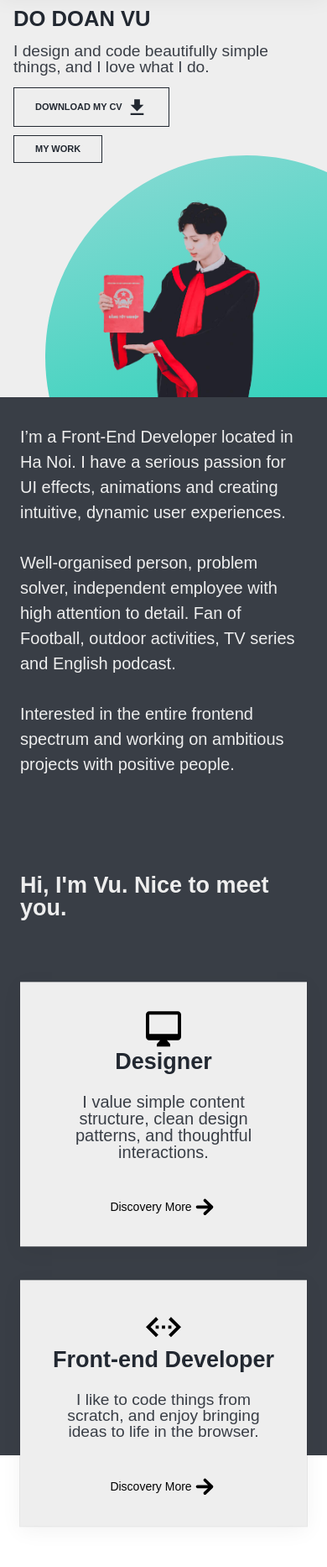
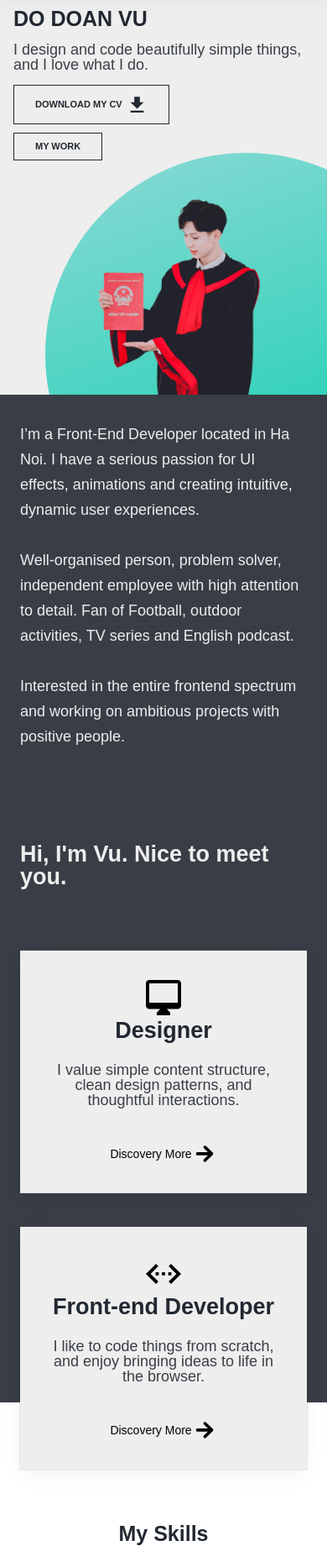
Before and after one commit to ImVux21/MyPortfolio.github.io, a plain HTML site: page index.html in a window 390 px wide. Shown: the part 88-1954 px from the top of the page at 84% size. Drawn offline with nearby package versions, Linux system fonts and the light colour scheme; a web font is replaced by a local one.

Commit message:
My Portfolio

```diff
--- a/index.html
+++ b/index.html
@@ -128,7 +128,7 @@
                                         <div class="service-items-skill">
                                             <ion-icon name="code-working"></ion-icon>
                                             <h1 class="description-heading">Front-end Developer</h1>
-                                            <p class="description-text">I like to code things from scratch, and enjoy bringing ideas to life in the browser.</p>
+                                            <p class="description-text-secondary">I like to code things from scratch, and enjoy bringing ideas to life in the browser.</p>
                                             <div class="btn-more">
                                                 <a href="#work">Discovery More</a>
                                                 <ion-icon name="arrow-round-forward"></ion-icon>
--- a/style.css
+++ b/style.css
@@ -1,6 +1,6 @@
 * {
     box-sizing: border-box;
-    font-size: 18px;
+    font-size: 20px;
     line-height: 140%;
     transition: all 0.3s cubic-bezier(.6,.4,0,1);
     scroll-behavior: smooth;
@@ -42,13 +42,12 @@ a {
 }
 
 .description-heading-secondary {
-    font-size: 2rem;
+    font-size: 30px;
     font-weight: 700;
     color: var(--secondary-color);
 }
 
 .description-text-secondary {
-    font-size: 1.25rem;
     font-weight: 400;
     color: var(--secondary-color);
 }
@@ -485,10 +484,11 @@ footer {
 }
 
 .contact-info {
+    font-size: 18px;
+    line-height: normal;
     display: flex;
     flex-direction: column;
     gap: 20px;
-    line-height: 1.1;
 }
 
 .contact-form {
@@ -557,6 +557,7 @@ footer {
 }
 
 .map {
+    line-height: normal;
     height: 100%;
     width: 50%;
     position: relative;
@@ -627,12 +628,20 @@ footer {
         height: 33rem;
     }
 
-    .description-text {
-        font-size: 1.2rem;
+    .description-heading {
+        font-size: 25px;
     }
 
-    .description-heading {
-        font-size: 1.6rem;
+    .description-text {
+        font-size: 18px;
+    }
+
+    .description-heading-secondary {
+        font-size: 25px;
+    }
+
+    .description-text-secondary {
+        font-size: 18px;
     }
 
     .about-infor {
```
